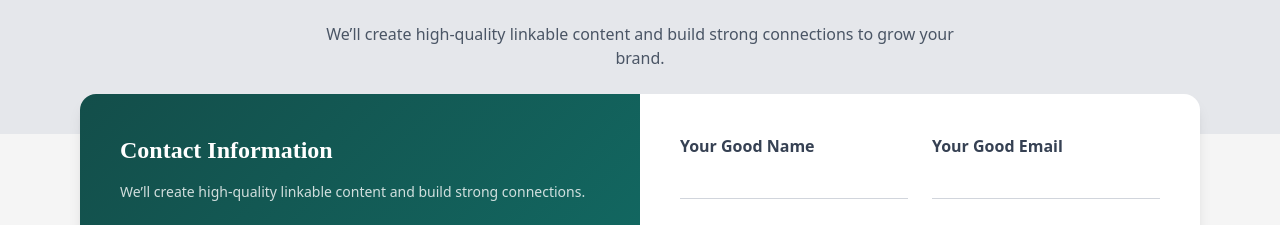
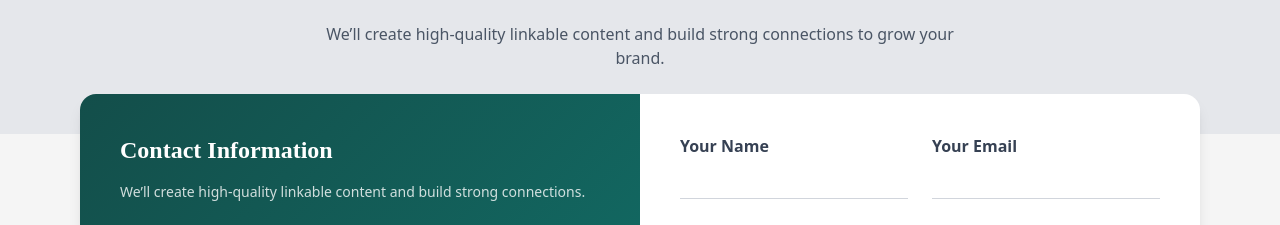
Before and after one commit to sagar502/Revoton-frontend, a React (Vite) app: page /getintouch in a window 1280 px wide. Shown: the part 884-1109 px from the top of the page. Built offline with nearby package versions, Linux system fonts and the light colour scheme.

Commit message:
fix: revoke changes

```diff
--- a/src/pages/GetIntouch.jsx
+++ b/src/pages/GetIntouch.jsx
@@ -65,7 +65,7 @@ export default function ContactPage() {
                 <div className="grid md:grid-cols-2 gap-6">
                   <div>
                     <label className="text-md font-semibold text-gray-700">
-                      Your Good Name
+                      Your Name
                     </label>
                     <input
                       required
@@ -75,7 +75,7 @@ export default function ContactPage() {
 
                   <div>
                     <label className="text-md font-semibold text-gray-700">
-                      Your Good Email
+                      Your Email
                     </label>
                     <input
                       type="email"
```
